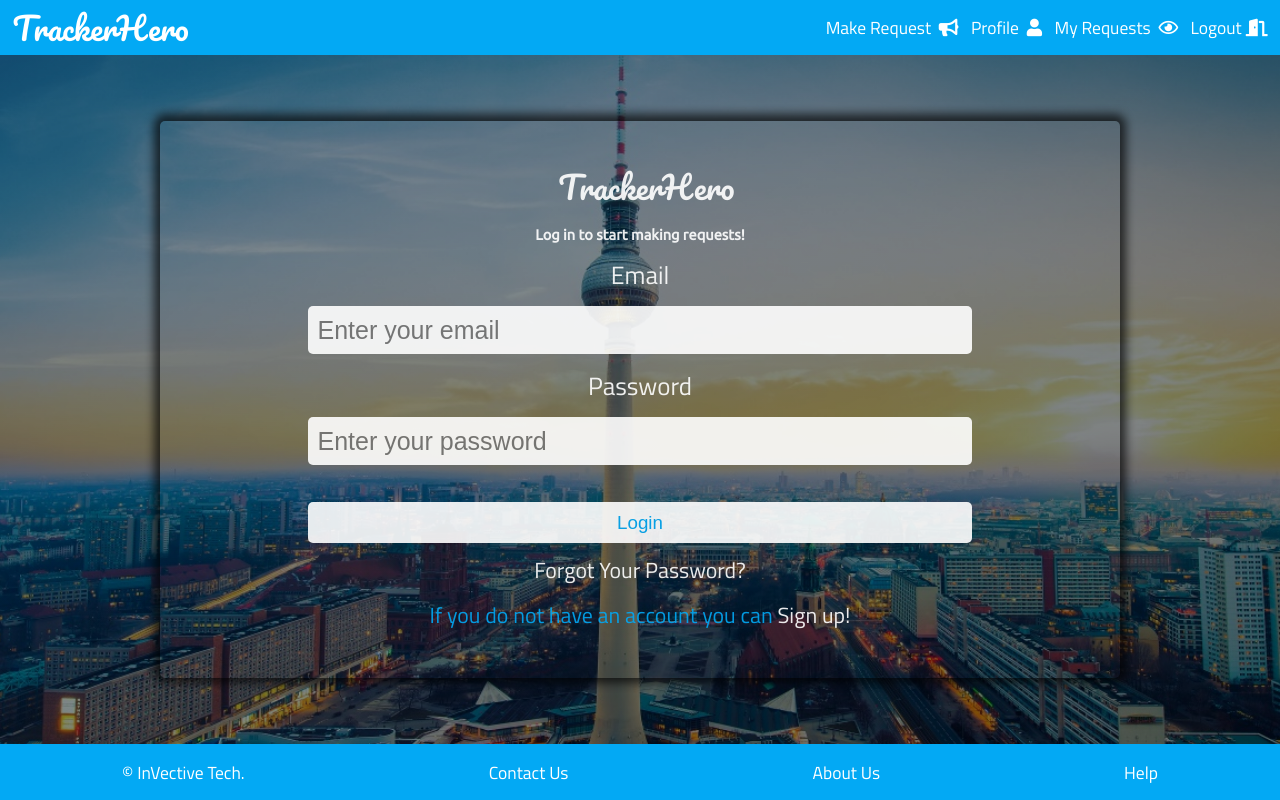
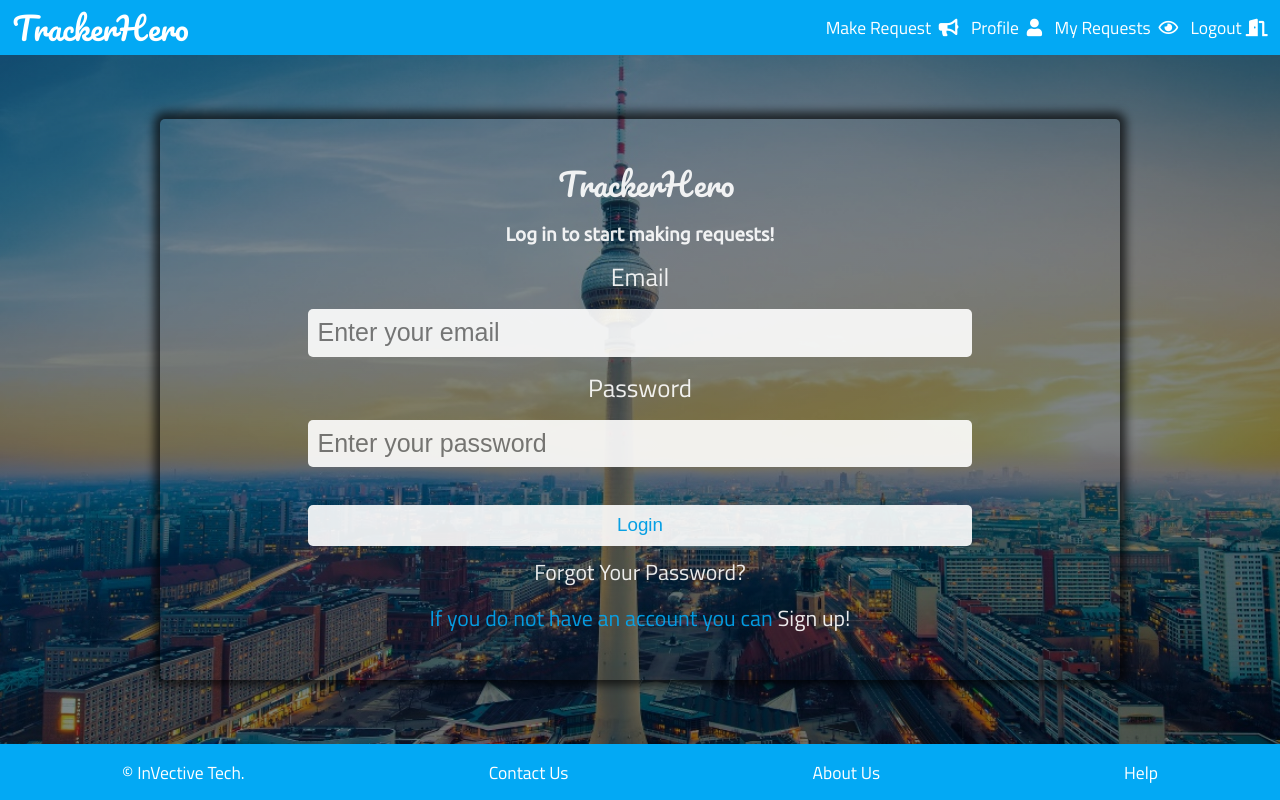
Before and after one commit to LuffyKing/Maintenance-Tracker-App, a plain HTML site: page index.html in a window 1280 px wide. Drawn offline with Linux system fonts and the light colour scheme; a web font is replaced by a local one.

Commit message:
Update to index page

```diff
--- a/index.html
+++ b/index.html
@@ -28,7 +28,8 @@
     <section class="center-container">
       <div  id="loginPanel" class="box-shadow-darker">
         <p class="text-primary-color Logo pacifico">TrackerHero</p>
-        <h3 class="text-primary-color sub-logo ubuntu">Log in to start making requests!</h3>
+        <h2 class="text-primary-color sub-logo ubuntu">Log in to start making requests!</h2>
+
         <form>
           <div class="form-control">
             <p class="inputLabel text-primary-color">Email</p>
```
